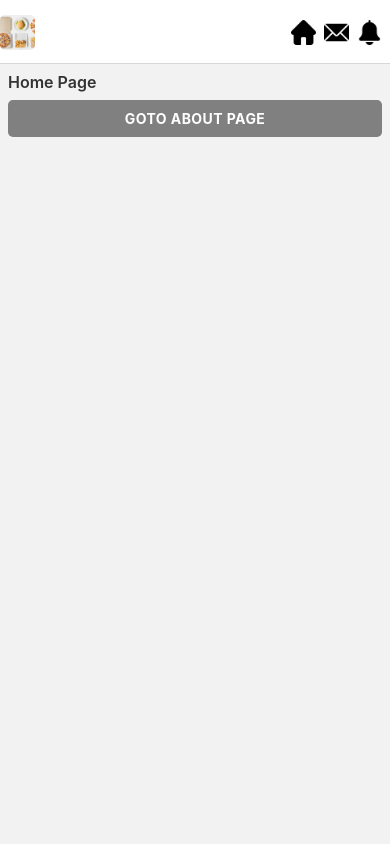
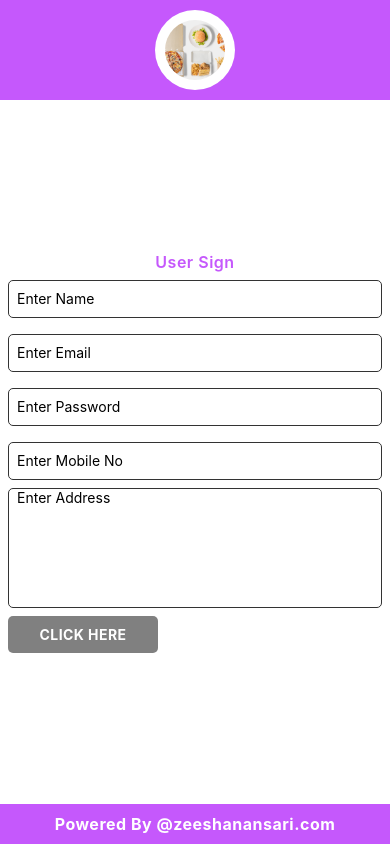
Before and after one commit to zeeshanbinary/wap1, a React Native app: screen / in a window 390 px wide. Built offline with nearby package versions, Linux system fonts and the light colour scheme.

Commit message:
react native input

```diff
--- a/App.js
+++ b/App.js
@@ -1,10 +1,10 @@
 import React from 'react';
-import Navigations from './app/navigations/Navigations';
+import AuthNavigation from './app/AuthNavigation/AuthNavigation';
 
 const App = () => {
   return (
     <>
-      <Navigations />
+      <AuthNavigation />
     </>
   );
 };
--- /dev/null
+++ b/app/AuthNavigation/AuthNavigation.js
@@ -0,0 +1,19 @@
+import React from 'react';
+import {NavigationContainer} from '@react-navigation/native';
+import {createNativeStackNavigator} from '@react-navigation/native-stack';
+import Home from '../Home/Home';
+
+const Container = NavigationContainer;
+const {Navigator, Screen} = createNativeStackNavigator();
+
+const AuthNavigation = () => {
+  return (
+    <Container>
+      <Navigator>
+        <Screen name="Home" component={Home} options={{headerShown: false}} />
+      </Navigator>
+    </Container>
+  );
+};
+
+export default AuthNavigation;
--- a/app/Home/Home.js
+++ b/app/Home/Home.js
@@ -1,15 +1,78 @@
-import React from 'react';
-import {StyleSheet, Text, TouchableOpacity, View} from 'react-native';
+import React, {useState} from 'react';
+import {
+  Image,
+  ScrollView,
+  StyleSheet,
+  Text,
+  TextInput,
+  TouchableOpacity,
+  View,
+} from 'react-native';
 
-const Home = ({navigation}) => {
+const Home = () => {
+  const [name, setName] = useState('');
+  const [email, setEmail] = useState('');
+  const [password, setPassword] = useState('');
+  const [mobile, setMobile] = useState('');
+  const [address, setAddress] = useState('');
   return (
     <View style={styles.container}>
-      <Text style={styles.title}>Home Page</Text>
-      <TouchableOpacity
-        style={styles.btn}
-        onPress={() => navigation.navigate('About')}>
-        <Text style={styles.btnText}>Goto About Page</Text>
-      </TouchableOpacity>
+      <View style={styles.header}>
+        <View style={styles.subheader}>
+          <Image
+            source={require('../assets/logo.jpg')}
+            resizeMode="cover"
+            style={styles.log}
+          />
+        </View>
+      </View>
+      <View style={styles.sign}>
+        <Text style={styles.signTile}>User Sign</Text>
+        <ScrollView showsVerticalScrollIndicator={false}>
+          <TextInput
+            style={styles.input}
+            placeholder="Enter Name"
+            value={name}
+            onChangeText={text => setName(text)}
+          />
+          <TextInput
+            style={styles.input}
+            placeholder="Enter Email"
+            keyboardType="email-address"
+            value={email}
+            onChangeText={text => setEmail(text)}
+          />
+          <TextInput
+            style={styles.input}
+            placeholder="Enter Password"
+            secureTextEntry={true}
+            value={password}
+            onChangeText={text => setPassword(text)}
+          />
+          <TextInput
+            style={styles.input}
+            placeholder="Enter Mobile No"
+            keyboardType="phone-pad"
+            value={mobile}
+            onChangeText={text => setMobile(text)}
+          />
+          <TextInput
+            style={styles.textArea}
+            placeholder="Enter Address"
+            keyboardType="phone-pad"
+            multiline={true}
+            value={address}
+            onChangeText={text => setAddress(text)}
+          />
+        </ScrollView>
+
+        <TouchableOpacity style={styles.btn}>
+          <Text style={styles.btnText}>Click Here</Text>
+        </TouchableOpacity>
+      </View>
+      <View style={styles.footer}>
+        <Text style={styles.footerTitle}>Powered By @zeeshanansari.com</Text>
+      </View>
     </View>
   );
 };
@@ -18,8 +81,38 @@ export default Home;
 
 const styles = StyleSheet.create({
   container: {
+    flex: 1,
+    justifyContent: 'space-between',
+    backgroundColor: '#fff',
+  },
+  header: {
+    height: 100,
+    backgroundColor: '#c558fc',
+    justifyContent: 'center',
+    alignItems: 'center',
+  },
+  subheader: {
+    height: 80,
+    width: 80,
+    backgroundColor: '#fff',
+    borderRadius: 80 / 2,
+    justifyContent: 'center',
+    alignItems: 'center',
+  },
+  sign: {
     marginHorizontal: 8,
-    marginVertical: 8,
+  },
+  signTile: {
+    color: '#c558fc',
+    fontSize: 16,
+    fontWeight: '600',
+    letterSpacing: 0.5,
+    textAlign: 'center',
+  },
+  log: {
+    width: 60,
+    height: 60,
+    borderRadius: 60 / 2,
   },
   title: {
     fontSize: 16,
@@ -27,11 +120,20 @@ const styles = StyleSheet.create({
     color: '#333',
     marginBottom: 8,
   },
+  input: {
+    minHeight: 38,
+    borderWidth: 1,
+    borderColor: '#333',
+    borderRadius: 5,
+    marginVertical: 8,
+    paddingHorizontal: 8,
+  },
   btn: {
     backgroundColor: 'grey',
     paddingHorizontal: 10,
     paddingVertical: 10,
     borderRadius: 5,
+    width: 150,
   },
   btnText: {
     color: '#fff',
@@ -42,4 +144,24 @@ const styles = StyleSheet.create({
     letterSpacing: 0.43,
     textTransform: 'uppercase',
   },
+  footer: {
+    backgroundColor: '#c558fc',
+    paddingVertical: 10,
+    justifyContent: 'center',
+    alignItems: 'center',
+  },
+  footerTitle: {
+    color: '#fff',
+    fontSize: 16,
+    fontWeight: '700',
+    letterSpacing: 0.5,
+  },
+  textArea: {
+    borderWidth: 1,
+    borderColor: '#333',
+    borderRadius: 5,
+    paddingHorizontal: 8,
+    height: 120,
+    marginBottom: 8,
+  },
 });
```
